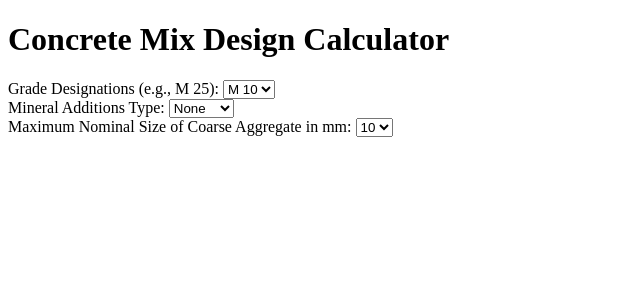
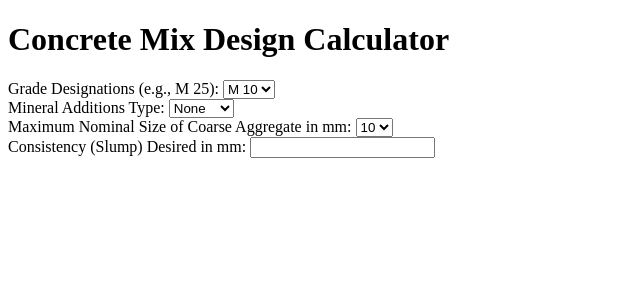
Before and after one commit to itsabdelmalek/concrete_mix_design_calculator, a Flask app: template templates/index.html in a window 1280 px wide. Shown: the top 300 px of the page, without its empty margins (0-640 px from the left). Run offline with Flask 3, Linux system fonts and the light colour scheme; the template is opened without the code that fills it, so the values that code supplies are empty.

Commit message:
added slump input zone

```diff
--- a/templates/index.html
+++ b/templates/index.html
@@ -43,6 +43,8 @@
             <option value="20">20</option>
             <option value="40">40</option>
         </select><br>
+	<label for="slump">Consistency (Slump) Desired in mm: </label>
+        <input type="text" name="slump" required><br>
 
     </form>
 </body>
```
